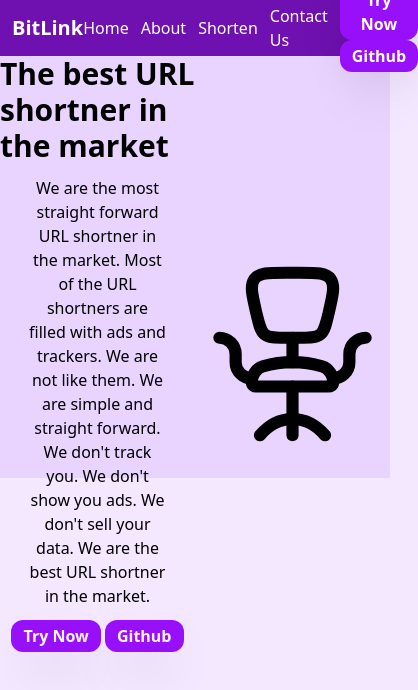
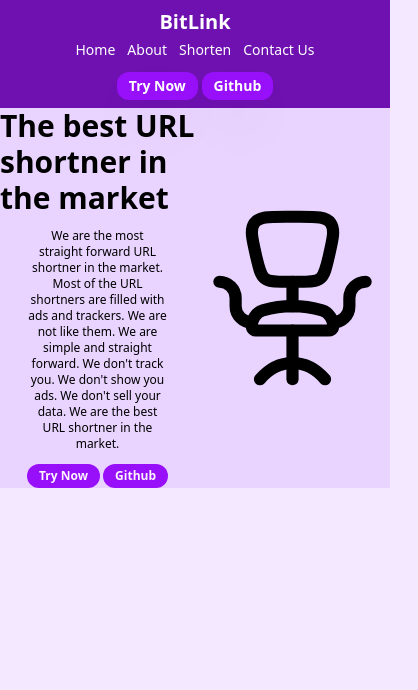
Before and after one commit to Aakash-lets-code/URL-shortner, a Next.js app: page / in a window 390 px wide. Shown: the top 690 px of the page, 418 px wide, since content can reach past the window. Built offline with nearby package versions, Linux system fonts and the light colour scheme.

Commit message:
make normal responsive home page

```diff
--- a/app/page.js
+++ b/app/page.js
@@ -5,7 +5,7 @@
 export default function Home() {
   return (
     <main>
-      <section className="grid grid-cols-2 text-black h-[50vh] bg-purple-200" >
+      <section className="grid grid-cols-2 text-black md:h-[50vh] bg-purple-200 text-xs md:text-base" >
         <div className="flex flex-col items-center justify-center gap-3" >
           <p className="text-3xl font-bold poppins ">
             The best URL shortner in the market
--- a/component/Navbar.js
+++ b/component/Navbar.js
@@ -5,13 +5,13 @@
 
   return (
 
-    <nav className='h-14 bg-purple-800 flex justify-between items-center text-white px-3 py-2 '>
+    <nav className='md:h-14 bg-purple-800 flex justify-between items-center flex-col md:flex-row text-white px-3 py-2 text-sm md:text-base h-fit gap-1 md:gap-0'>
 
       <div className='text-xl font-bold cursor-pointer ' >
         <Link href="/" >BitLink</Link>
       </div>
 
-      <ul className='flex justify-center gap-3 items-center' >
+      <ul className='flex justify-center gap-3 items-center flex-wrap md:flex-row' >
 
         <Link href="/" > <li>Home</li> </Link>
         <Link href="/about" > <li>About</li> </Link>
```
